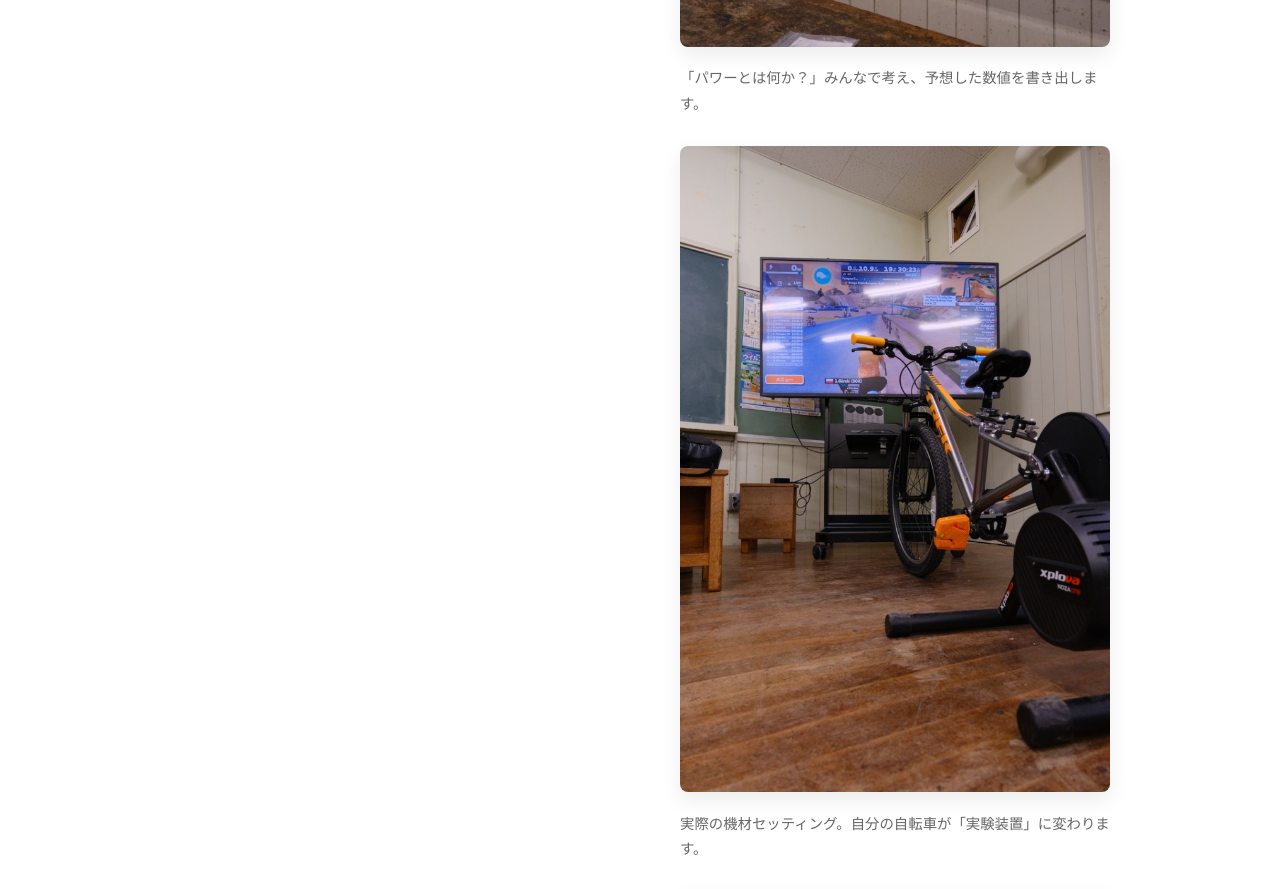
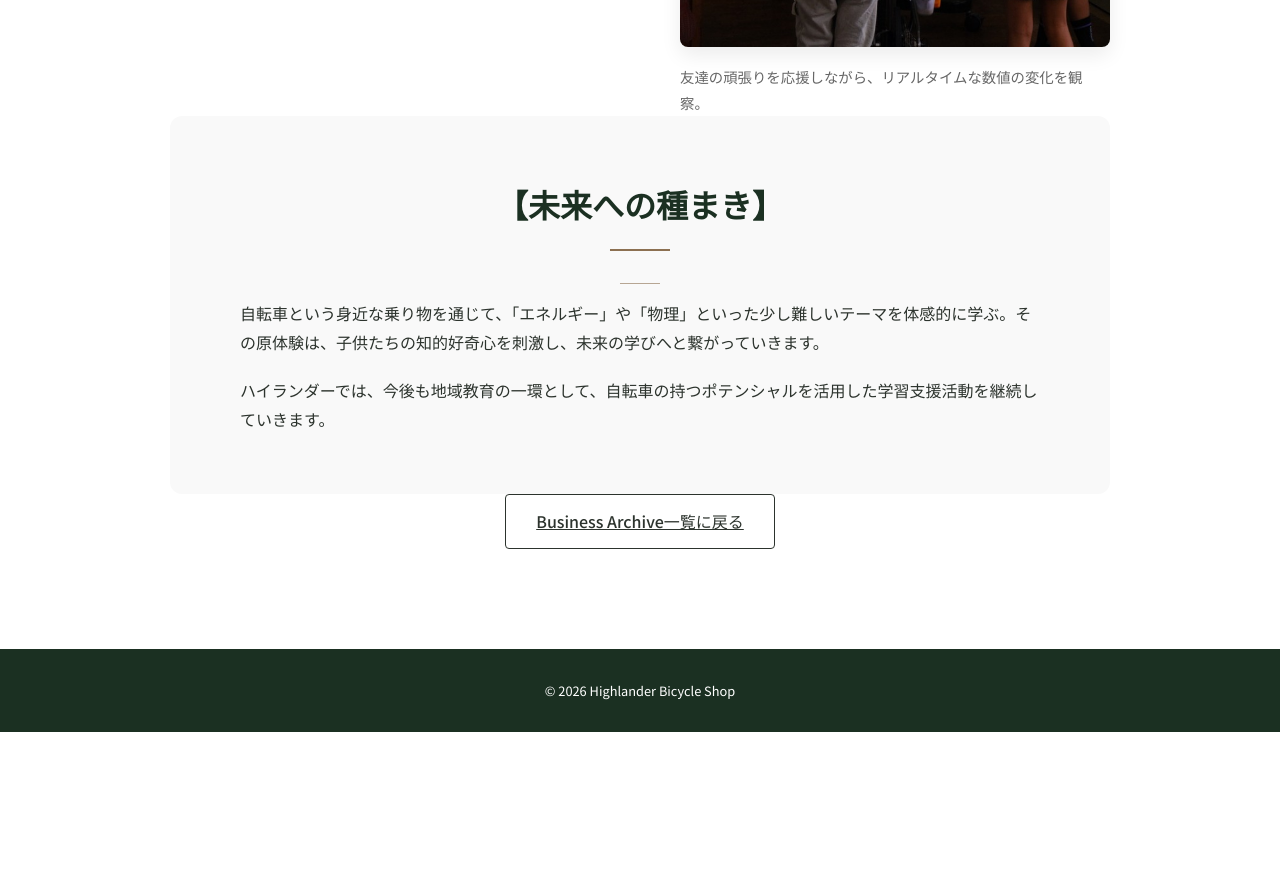
Before and after one commit to koubouhirx7-cloud/highlander-bicycle, a plain HTML site: page project-school.html in a window 1280 px wide. Shown: the part 1977-2866 px from the top of the page. After the commit the page ends 2709 px from the top, so only its background shows below. Drawn offline with Linux system fonts and the light colour scheme; a web font is replaced by a local one.

Commit message:
Update thumbnail and remove extra images

```diff
--- a/project-school.html
+++ b/project-school.html
@@ -84,18 +84,6 @@
                             <p style="font-size: 0.9rem; color: #666; margin-top: 10px;">
                                 画面に映し出される数値と映像に釘付けになる子供たち。</p>
                         </div>
-                        <div class="detail-img-card" style="margin-bottom: 30px;">
-                            <img src="images/project_school_board.jpg" alt="Science Class Blackboard"
-                                style="width: 100%; border-radius: 8px; box-shadow: var(--shadow-medium);">
-                            <p style="font-size: 0.9rem; color: #666; margin-top: 10px;">
-                                「パワーとは何か？」みんなで考え、予想した数値を書き出します。</p>
-                        </div>
-                        <div class="detail-img-card" style="margin-bottom: 30px;">
-                            <img src="images/project_school_bike.jpg" alt="Bike Setup"
-                                style="width: 100%; border-radius: 8px; box-shadow: var(--shadow-medium);">
-                            <p style="font-size: 0.9rem; color: #666; margin-top: 10px;">
-                                実際の機材セッティング。自分の自転車が「実験装置」に変わります。</p>
-                        </div>
                         <div class="detail-img-card">
                             <img src="images/project_school_kids.jpg" alt="Kids watching screen"
                                 style="width: 100%; border-radius: 8px; box-shadow: var(--shadow-medium);">
```
Also changed, not shown: service.html (+1 -1 lines), images/project_school_thumb.jpg (added).
